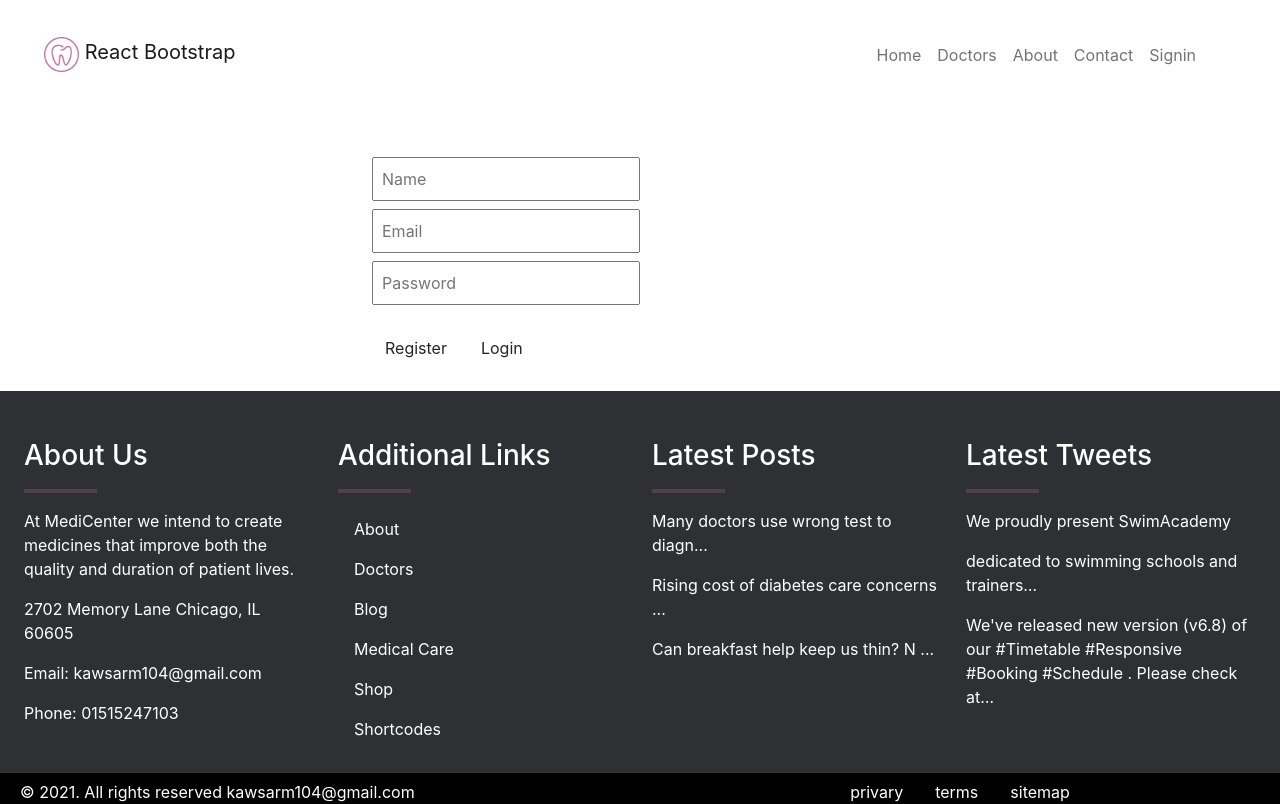
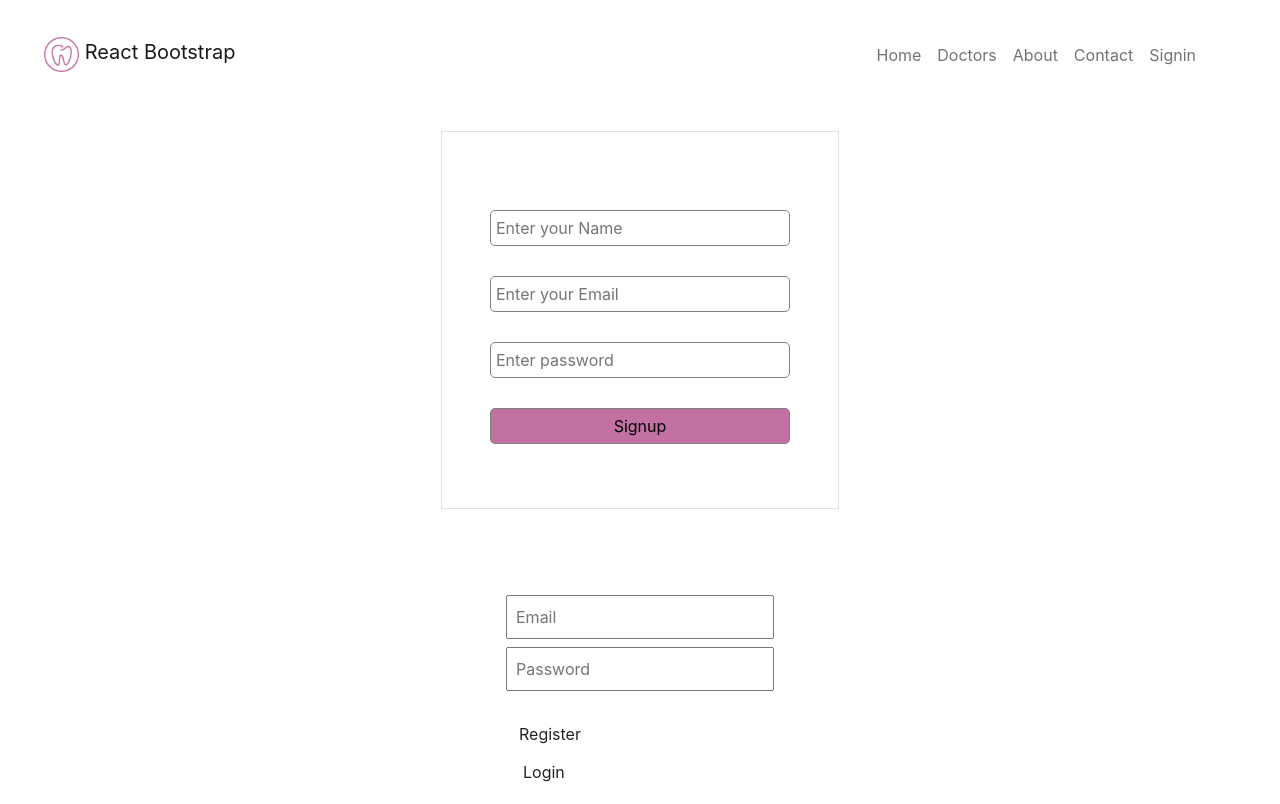
Before and after one commit to kawsarm104/medicenter-detistry, a React (Create React App) app: page /signup in a window 1280 px wide. Shown: the top 804 px of the page. Built offline with nearby package versions, Linux system fonts and the light colour scheme; no server answers.

Commit message:
stopped reload problem

```diff
--- a/src/App.js
+++ b/src/App.js
@@ -49,6 +49,7 @@ function App() {
             <Route path="/signup">
               <Signup></Signup>
             </Route>
+
             <Route path="*">
               <NotFound></NotFound>
             </Route>
--- a/src/Hooks/useFirebase.js
+++ b/src/Hooks/useFirebase.js
@@ -42,6 +42,7 @@ const useFirebase = () => {
     const unsubscribed = onAuthStateChanged(auth, (user) => {
       if (user) {
         setUser(user);
+
       } else {
         setUser({});
       }
@@ -50,6 +51,7 @@ const useFirebase = () => {
     return () => unsubscribed;
   }, []);
   //email  pass
+
   const handleUserRegister = (email, password, displayName) => {
     return createUserWithEmailAndPassword(auth, email, password, displayName);
     //  .then((result) => {
--- a/src/Pages/Auth/HookForm/HookForm.js
+++ b/src/Pages/Auth/HookForm/HookForm.js
@@ -6,10 +6,10 @@ import { useHistory, useLocation } from "react-router";
 import useFirebase from "../../../Hooks/useFirebase";
 import "./HookForm.css";
 const HookForm = () => {
-    // const [name, setName] = useState("");
+  // const [name, setName] = useState("");
   const location = useLocation();
   const history = useHistory();
-  const { setUser,setUserName, handleUserRegister, handleUserLogin } = useFirebase();
+  const { setUser, setUserName, handleUserRegister } = useFirebase();
 
   const {
     register,
@@ -19,9 +19,10 @@ const HookForm = () => {
   } = useForm();
   const onSubmit = (data) => {
     handleUserRegister(data.email, data.password)
-        .then((result) => {
-            history.push(location.state?.from || "/home");
-            setUserName(data.displayName)
+      .then((result) => {
+        history.push(location.state?.from || "/home");
+        window.location.reload();//for stopping reload
+        setUserName(data.displayName);
         console.log(result);
       })
       .catch((error) => {
@@ -31,9 +32,7 @@ const HookForm = () => {
     setUser(data);
     console.log(data.email);
   };
-  //  const handleRegister = () => {
-  //    handleUserRegister(data.email, data.password);
-  //  };
+
   return (
     <Container className="d-flex justify-content-center ">
       <form
@@ -61,14 +60,17 @@ const HookForm = () => {
 
         <input
           placeholder="Enter password"
-                  defaultValue=""
-              type="password"
+          defaultValue=""
+          type="password"
           //   onClick={handleRegister}
           {...register("password", { required: true })}
         />
         {errors.password && <span className="error">Password is required</span>}
 
-        <input type="submit" value="Signup" className="signin-btn" />
+        <input type="submit" value="Signup" className="signin-btn mb-3" />
+        {/* <span>
+          Already Have acoount? <Link to="/signup">Signin here</Link>
+        </span> */}
       </form>
     </Container>
   );
--- a/src/Pages/Auth/Signin/Signin.js
+++ b/src/Pages/Auth/Signin/Signin.js
@@ -11,6 +11,7 @@ const Signin = () => {
   const { signInUsingGoogle, setUser, setIsLoading } = useAuth();
   const location = useLocation();
   const history = useHistory();
+
   const handleGoogleSignin = () => {
     signInUsingGoogle()
       .then((result) => {
@@ -25,6 +26,7 @@ const Signin = () => {
   return (
     <>
       <HookForm></HookForm>
+
       <div className="text-center Signin-container ">
         {/* <h2 className=" text-info  ">Please Signin</h2> */}
 
@@ -79,7 +81,8 @@ const Signin = () => {
                         className="btn btn-google btn-Signin text-uppercase fw-bold"
                         type="submit"
                       >
-                      <i className="fab fa-google me-2"></i> Sign in with Google
+                        <i className="fab fa-google me-2"></i> Sign in with
+                        Google
                       </button>
                     </div>
                     {/* <div className="d-grid">
--- a/src/Pages/Auth/Signup/Signup.js
+++ b/src/Pages/Auth/Signup/Signup.js
@@ -1,6 +1,7 @@
 import React, { useState } from "react";
 import { useHistory, useLocation } from "react-router";
 import useFirebase from "../../../Hooks/useFirebase";
+import HookForm from "../HookForm/HookForm";
 // import useFirebase from "../../Hook/useFirebase";
 
 const Signup = () => {
@@ -20,7 +21,7 @@ const Signup = () => {
     setPassword(e.target.value);
   };
 
-  // console.log(email, password);
+  console.log(email, password);
 
   const handleRegister = () => {
     handleUserRegister(email, password);
@@ -37,16 +38,13 @@ const Signup = () => {
   };
 
   return (
+    <>
+      <HookForm></HookForm>
       <div className="div d-flex justify-content-center align-items-center">
         <div className="row ">
           <div className=" col-sm-12 col-md-6">
             <div>
               <div className="form-input mt-5">
-              <input
-                className="mt-2 p-2"
-                type="displayName"
-                placeholder="Name"
-              />
                 <input
                   onChange={hanldeEmail}
                   className="mt-2 p-2"
@@ -68,7 +66,10 @@ const Signup = () => {
                   >
                     Register
                   </button>
-                <button onClick={handleLogin} className="btn button-class ms-1">
+                  <button
+                    onClick={handleLogin}
+                    className="btn button-class ms-1"
+                  >
                     Login
                   </button>
                 </div>
@@ -77,6 +78,7 @@ const Signup = () => {
           </div>
         </div>
       </div>
+    </>
   );
 };
 
--- a/src/Pages/Common/Header/Header.js
+++ b/src/Pages/Common/Header/Header.js
@@ -36,6 +36,9 @@ const Header = () => {
             <Nav.Link as={NavLink} to="/contact">
               Contact
             </Nav.Link>
+            {/* <Nav.Link as={NavLink} to="/signup">
+              Signup
+            </Nav.Link> */}
 
             {user.displayName ? (
               <Nav.Link as={NavLink} to="#">
```
Lines whose indentation alone changed are shown as unchanged.
